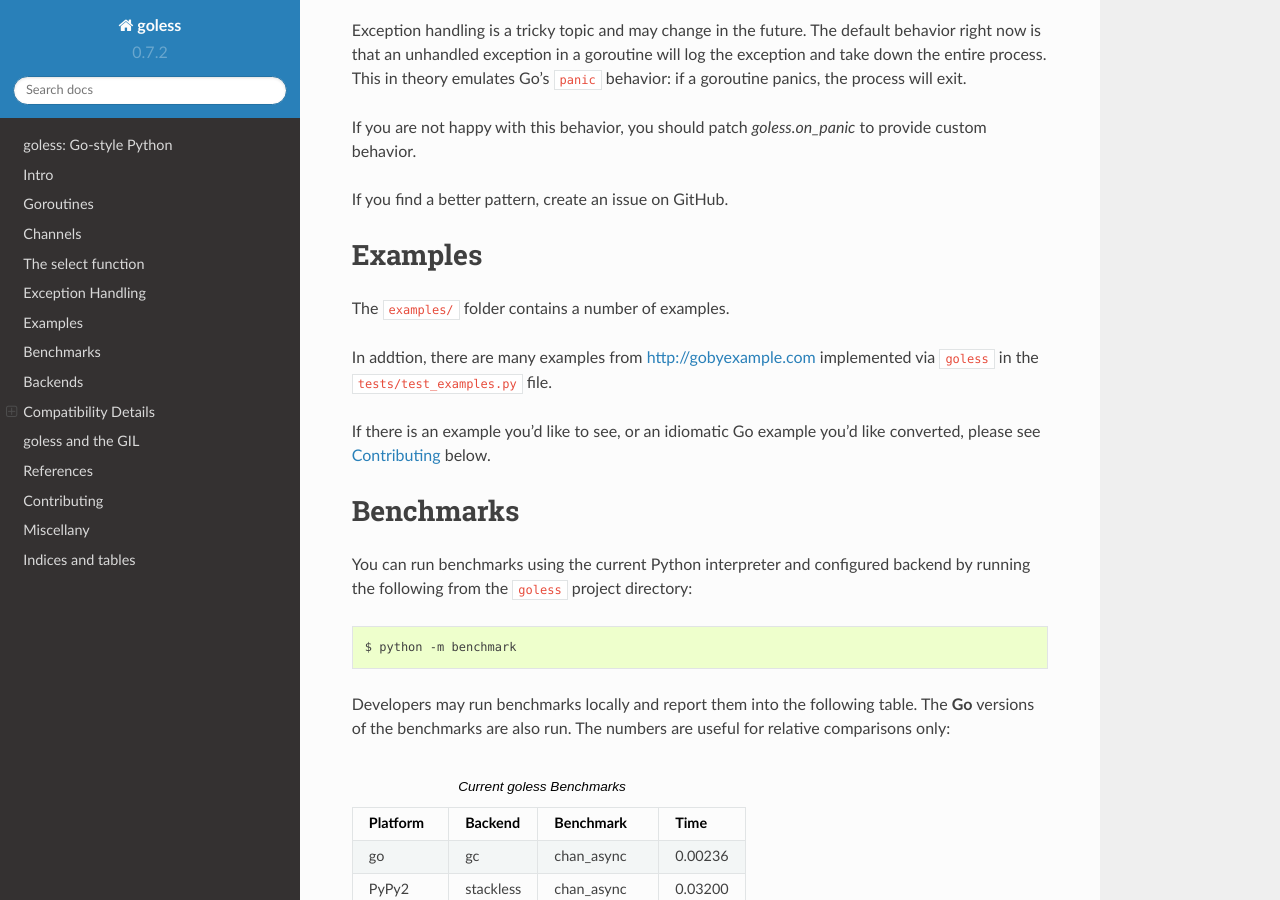
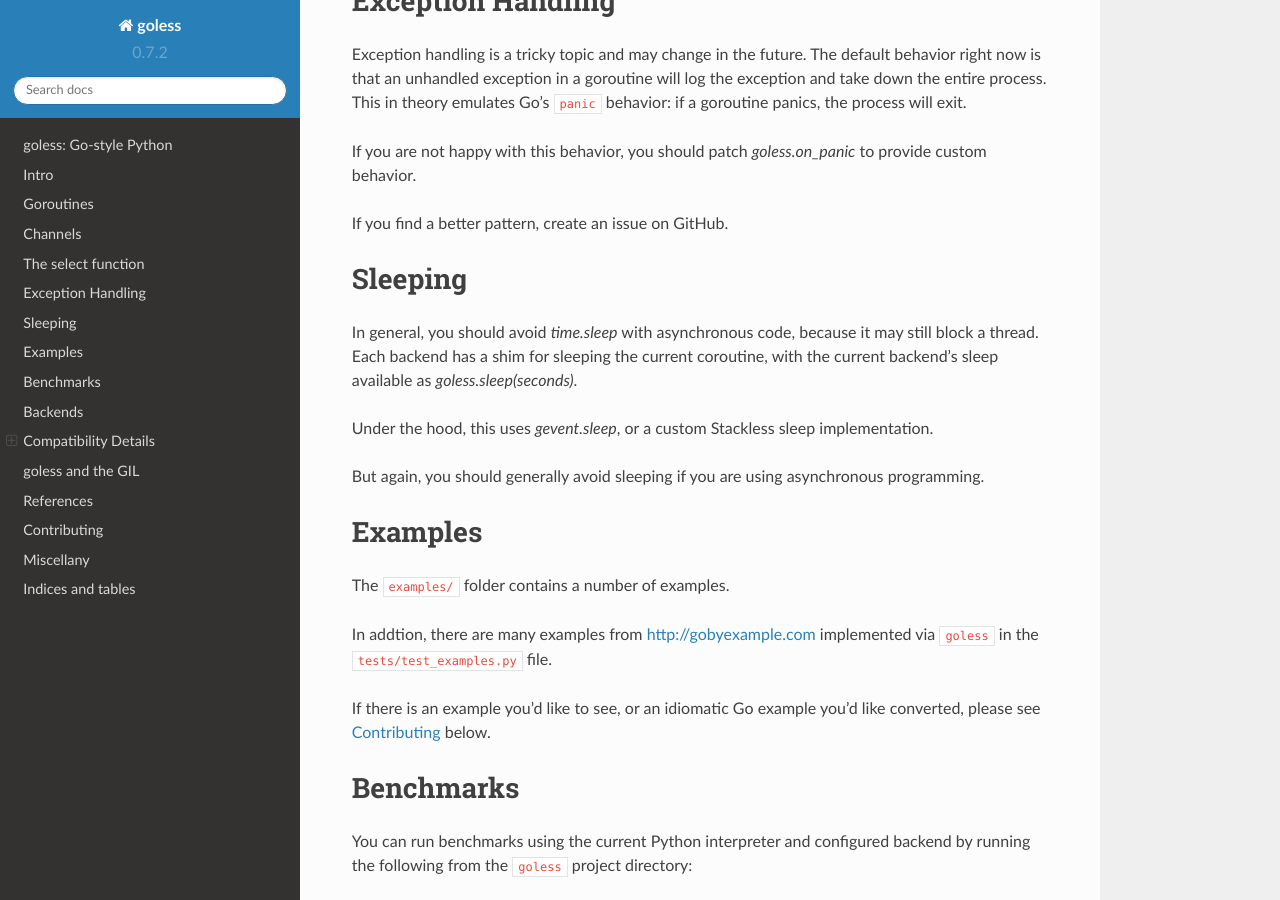
Before and after one commit to rgalanakis/goless, a Sphinx documentation site: the page built from doc/index.rst, in a window 1280 px wide and 900 px high, scrolled down 3058 px. Built offline with Sphinx 7.4.7 and the Read the Docs theme 2.0.0, drawn with Linux system fonts in a browser that asks for light colours; some of the changed text lies outside the part shown.

Commit message:
Document goless.sleep

```diff
--- a/doc/index.rst
+++ b/doc/index.rst
@@ -6,6 +6,7 @@ goless: Go-style Python
 - :ref:`a-channels`
 - :ref:`a-select`
 - :ref:`a-exceptions`
+- :ref:`a-sleeping`
 - :ref:`a-examples`
 - :ref:`a-benchmarks`
 - :ref:`a-backends`
@@ -32,12 +33,12 @@ reimplemented with **goless**::
     c2 = goless.chan()
 
     def func1():
-        time.sleep(1)
+        goless.sleep(1)
         c1.send('one')
     goless.go(func1)
 
     def func2():
-        time.sleep(2)
+        goless.sleep(2)
         c2.send('two')
     goless.go(func2)
 
@@ -129,6 +130,22 @@ If you are not happy with this behavior,
 you should patch `goless.on_panic` to provide custom behavior.
 
 If you find a better pattern, create an issue on GitHub.
+
+.. _a-sleeping:
+
+Sleeping
+========
+
+In general, you should avoid `time.sleep` with asynchronous code,
+because it may still block a thread. Each backend has a shim for
+sleeping the current coroutine, with the current backend's sleep
+available as `goless.sleep(seconds)`.
+
+Under the hood, this uses `gevent.sleep`, or a custom Stackless
+sleep implementation.
+
+But again, you should generally avoid sleeping if you are using
+asynchronous programming.
 
 .. _a-examples:
 
```
